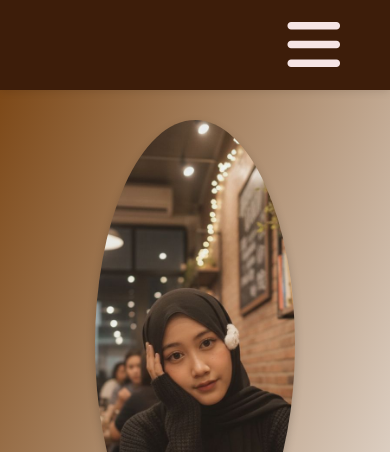
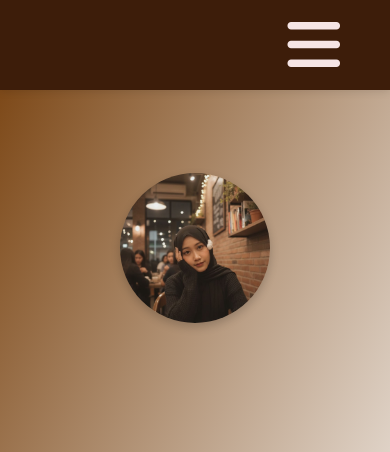
Before and after one commit to anzep14/annisa-portfolio, a plain HTML site: page index.html in a window 390 px wide. Shown: the top 452 px of the page. Drawn offline with nearby package versions, Linux system fonts and the light colour scheme.

Commit message:
Add files via upload

```diff
--- a/style.css
+++ b/style.css
@@ -271,4 +271,16 @@ footer {
       margin-bottom: 20px;
     }
   }
+  .main-container .image img {
+    width: 200px; /* ukuran bisa kamu ubah */
+    height: 200px; /* bikin sama biar bulat */
+    border-radius: 50%; /* bikin foto jadi bulat */
+    object-fit: cover; /* biar fotonya gak ketarik */
+  }
+  @media (max-width: 768px) {
+    .main-container .image img {
+      width: 150px;
+      height: 150px;
+    }
+  }
 }
```
